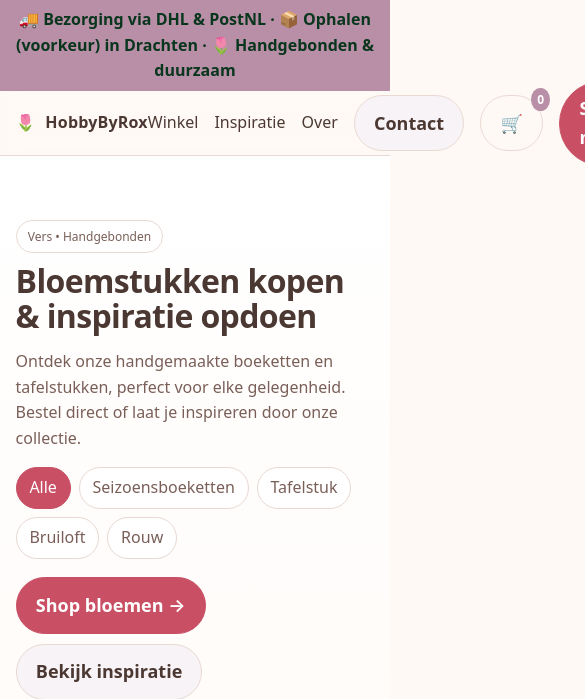
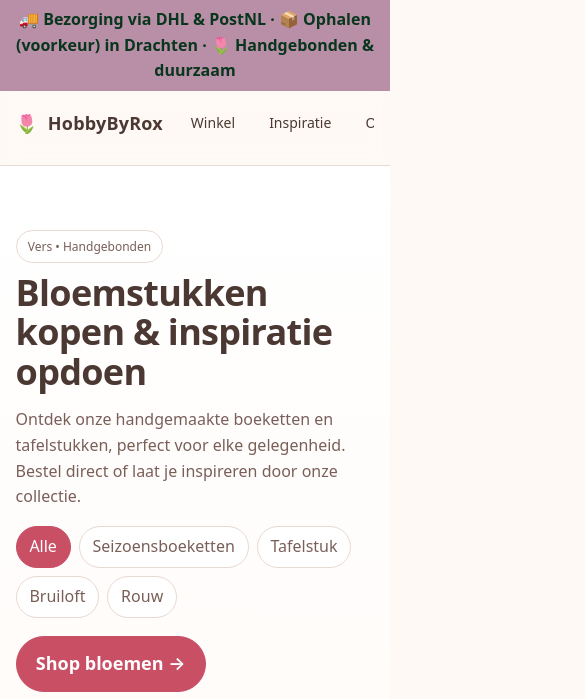
Before and after one commit to gyatboy19/hobbybyrox-site, a plain HTML site: page index.html in a window 390 px wide. Shown: the top 699 px of the page, 585 px wide, since content can reach past the window. Drawn offline with Linux system fonts and the light colour scheme.

Commit message:
Update merge21421d.css

```diff
--- a/merged.css
+++ b/merged.css
@@ -12,8 +12,8 @@
   --shadow:0 6px 20px rgba(201,79,101,.12), 0 2px 6px rgba(0,0,0,.04);
   --button-padding:.7rem 1rem;
   --button-font-size:16px;
+  color-scheme: light; /* Force light mode */
 }
-@media (prefers-color-scheme:dark){:root{--bg:#0c1013;--text:#e8eef1;--muted:#a7b4ba;--border:#1a2328;--surface:#0f1519;--accent:#ff5b8b;--accent-2:#6bd39e}}
 *{box-sizing:border-box}html,body{height:100%}body{margin:0;background:var(--bg);color:var(--text);font:16px/1.6 system-ui,-apple-system,Segoe UI,Roboto,Ubuntu,Cantarell,"Helvetica Neue",Arial}
 img{max-width:100%;height:auto;display:block}a{color:inherit;text-decoration:none}
 .container{width:min(1120px,92%);margin-inline:auto}.section{padding:80px 0}
@@ -25,7 +25,7 @@ header{position:sticky;top:0;z-index:40;backdrop-filter:saturate(150%) blur(8px)
 .nav-links{display:flex;gap:1rem;align-items:center}
 .badge{display:inline-flex;align-items:center;gap:.4rem;padding:.35rem .7rem;border-radius:999px;background:var(--surface);border:1px solid var(--border);color:var(--muted);font-size:12px}
 .btn{display:inline-flex;align-items:center;justify-content:center;gap:.5rem;padding:var(--button-padding);border-radius:999px;border:1px solid var(--border);font-weight:600;font-size:var(--button-font-size);transition:background .2s,color .2s,border-color .2s; cursor:pointer;}
-.btn svg { width: 20px; height: 20px; } /* Controls size of logos in buttons */
+.btn svg { width: 20px; height: 20px; }
 .btn.primary{background:var(--accent);color:#fff;border-color:var(--accent)}
 .btn.danger{background:#e53e3e;color:#fff;border-color:#e53e3e;}
 .btn.ghost{background:color-mix(in oklab,var(--accent-2) 10%,var(--surface));color:var(--text)}
@@ -36,7 +36,6 @@ header{position:sticky;top:0;z-index:40;backdrop-filter:saturate(150%) blur(8px)
 .card.clicked{animation:pulse .4s ease-in-out}@keyframes pulse{0%,100%{transform:scale(1)}50%{transform:scale(1.005)}}
 .hero{background:linear-gradient(180deg,var(--surface),var(--bg))}
 .hero-grid{display:grid;grid-template-columns:1.1fr .9fr;gap:40px;align-items:center}
-@media (max-width:980px){.hero-grid{grid-template-columns:1fr}}
 h1{font-size:clamp(32px,4.6vw,56px);line-height:1.1;margin:10px 0 0;letter-spacing:-.02em}
 .lead{color:var(--muted);max-width:60ch}
 .hero-card{aspect-ratio:1/1;border:1px solid var(--border);border-radius:var(--radius);overflow:hidden;box-shadow:var(--shadow);display:grid;place-items:center;background:var(--surface);}
@@ -45,8 +44,6 @@ h1{font-size:clamp(32px,4.6vw,56px);line-height:1.1;margin:10px 0 0;letter-spaci
 .chip{padding:.45rem .8rem;border:1px solid var(--border);border-radius:999px;background:var(--surface);color:var(--muted);cursor:pointer;transition:background .2s,color .2s,border-color .2s}
 .chip.active{background:var(--accent);color:#fff;border-color:var(--accent)}
 .grid{display:grid;gap:18px;grid-template-columns:repeat(3,1fr)}
-@media (max-width:980px){.grid{grid-template-columns:repeat(2,1fr)}}
-@media (max-width:640px){.grid{grid-template-columns:1fr}}
 .card{border:1px solid var(--border);border-radius:var(--radius);overflow:hidden;background:var(--surface);box-shadow:var(--shadow);display:flex;flex-direction:column;transition:transform .12s,box-shadow .2s}
 .card img{width:100%;aspect-ratio:4/5;object-fit:contain;object-position:center;background:var(--surface);border-bottom:1px solid var(--border);}
 .card-body{padding:14px}.price{font-weight:800}
@@ -70,7 +67,6 @@ h1{font-size:clamp(32px,4.6vw,56px);line-height:1.1;margin:10px 0 0;letter-spaci
 .notification{position:fixed;top:10px;left:50%;transform:translateX(-50%);background:var(--accent-2);color:#fff;padding:10px 20px;border-radius:999px;z-index:100;opacity:0;transition:opacity .3s}
 .notification.show{opacity:1}
 .two-col{display:grid;grid-template-columns:1.1fr .9fr;gap:24px}
-@media (max-width:900px){.two-col{grid-template-columns:1fr}}
 form{display:grid;grid-template-columns:1fr 1fr;gap:12px}form .full{grid-column:1/-1}
 label{display:block;font-size:13px;color:var(--muted)}
 input,textarea,select{width:100%;padding:12px 14px;margin-top:6px;border:1px solid var(--border);border-radius:12px;background:var(--surface);color:var(--text);transition:border-color .2s; font-family: inherit; font-size: 16px;}
@@ -90,4 +86,96 @@ footer:hover #adminFooterLink{opacity:.4}
 .checkout-buttons { display: flex; flex-direction: column; gap: 10px; margin-top: 16px; }
 .checkout-buttons .btn { flex: 1; }
 .btn.whatsapp { background-color: #25D366; color: white; border-color: #25D366; }
-.btn.
+.btn.email { background-color: #7f8c8d; color: white; border-color: #7f8c8d; }
+html,body{background:var(--bg)!important}
+
+/* ================== MOBILE STYLES (Final Version) ================== */
+@media (max-width: 980px) {
+  /* --- Force header layout AND allow overflow --- */
+  header {
+    overflow: visible !important;
+    padding-bottom: 10px;
+    clip-path: inset(0 0 -20px 0);
+  }
+  header .container.nav {
+    display: flex;
+    justify-content: space-between;
+    align-items: center;
+    gap: 16px;
+  }
+
+  /* --- Target the brand logo specifically --- */
+  header .container.nav .brand {
+    font-size: 18px !important;
+    flex-shrink: 0;
+  }
+
+  /* --- Force the nav links container to scroll and not get cut off --- */
+  header .container.nav .nav-links {
+    display: flex !important;
+    overflow-x: auto !important;
+    white-space: nowrap !important;
+    gap: 10px;
+    min-width: 0; /* Key fix for preventing clipping */
+    -ms-overflow-style: none;
+    scrollbar-width: none;
+  }
+  header .container.nav .nav-links::-webkit-scrollbar {
+    display: none;
+  }
+
+  /* --- Force styling on ALL items inside the scrollable nav --- */
+  header .container.nav .nav-links a {
+    flex-shrink: 0;
+    font-size: 14px !important;
+    padding: 8px 12px !important;
+  }
+
+  /* --- Specifically target the "Shop nu" button --- */
+  header .container.nav .nav-links .btn.primary {
+    padding: 8px 16px !important;
+    font-size: 14px !important;
+    min-width: auto !important;
+    height: auto !important;
+  }
+
+  /* --- Final Fix for the Cart Icon and Badge --- */
+  header .container.nav .nav-links .btn.cart {
+    position: relative;
+    overflow: visible !important;
+    z-index: 100;
+  }
+  header .container.nav .nav-links .btn.cart .cart-count {
+    position: absolute;
+    top: -4px;
+    right: -8px;
+    background: var(--accent-2);
+    color: #fff;
+    border-radius: 50%;
+    padding: 2px 6px;
+    font-size: 12px;
+    border: 2px solid var(--surface);
+    z-index: 999;
+  }
+
+  /* --- General Layout Fixes --- */
+  h1 { font-size: 36px; }
+  .lead { font-size: 16px; }
+  .hero-grid, .two-col {
+    grid-template-columns: 1fr;
+    gap: 24px;
+  }
+  .grid {
+    grid-template-columns: repeat(2, 1fr);
+  }
+  @media (max-width: 480px) {
+    .grid {
+      grid-template-columns: 1fr;
+    }
+  }
+
+  /* --- Fix for the Reviews Section on Mobile --- */
+  .reviews-section .grid {
+    grid-template-columns: 1fr !important;
+  }
+}
```
